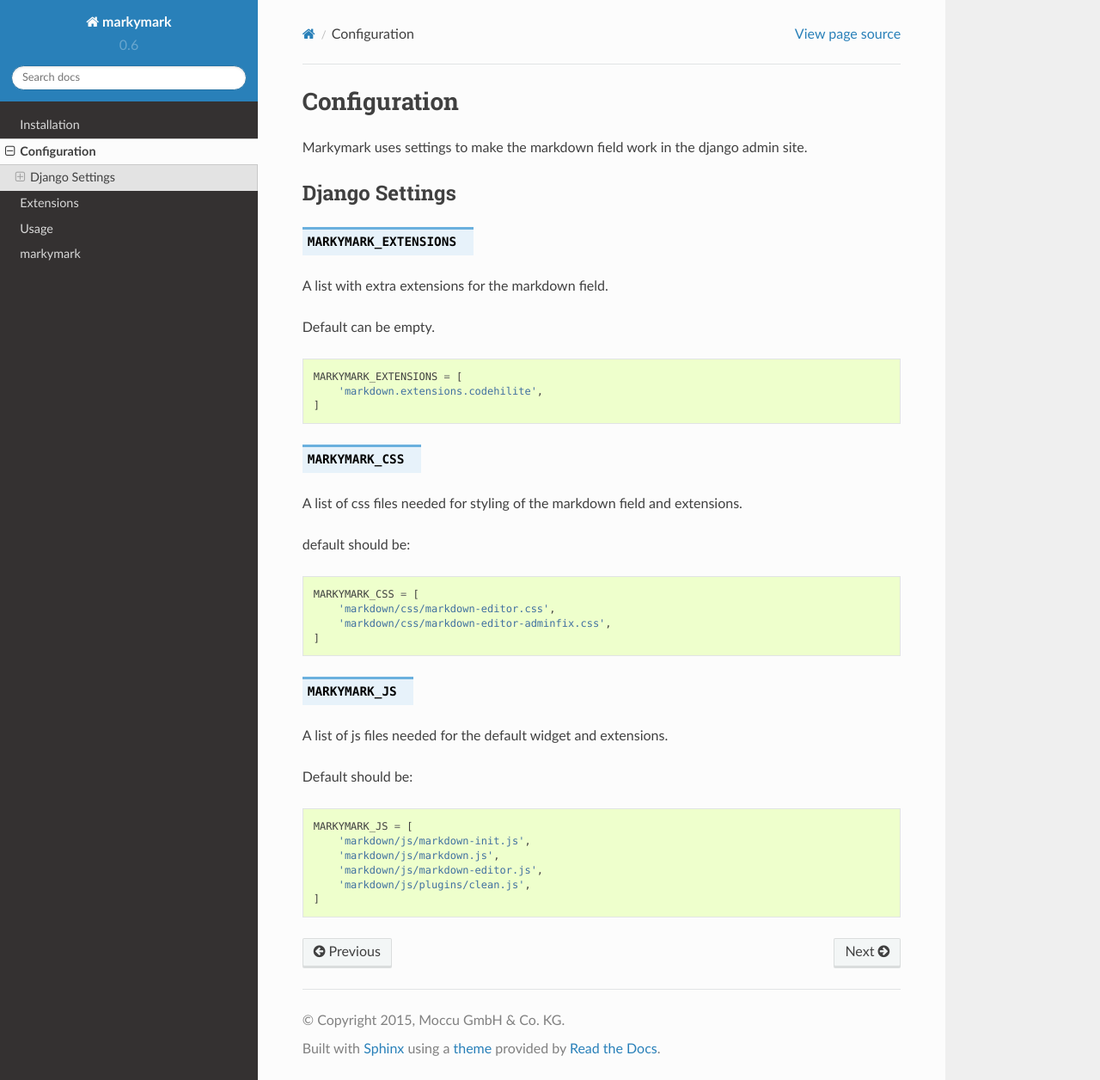
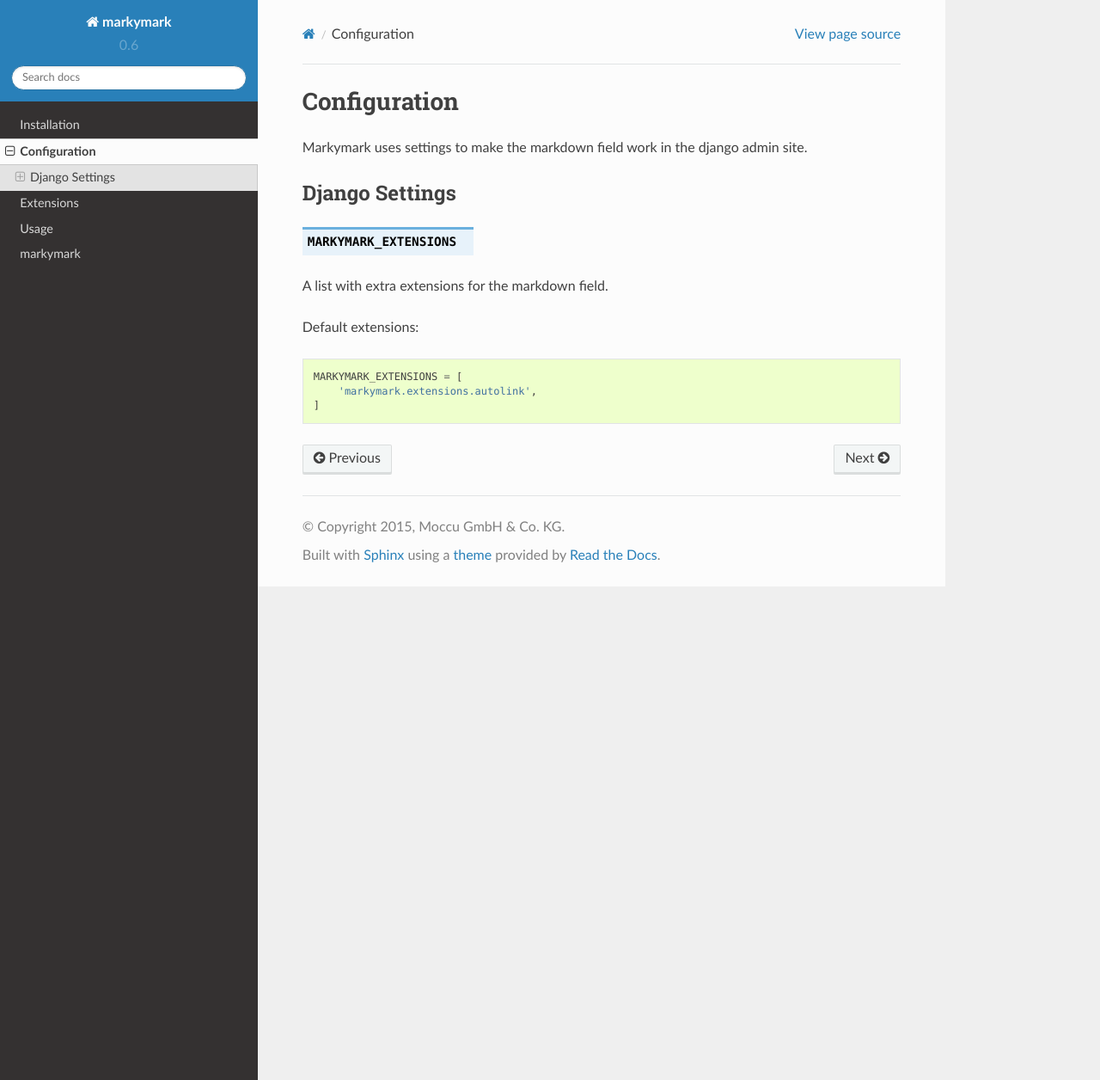
Before and after one commit to stephrdev/django-markymark, a Sphinx documentation site: the page built from docs/source/configuration.rst, in a window 1280 px wide and 1256 px high. Shown: the whole window at 86% size. Built offline with Sphinx 7.4.7 and the Read the Docs theme 2.0.0, drawn with Linux system fonts in a browser that asks for light colours.

Commit message:
Update documentation for recent changes.

```diff
--- a/docs/source/configuration.rst
+++ b/docs/source/configuration.rst
@@ -11,40 +11,10 @@
 
 A list with extra extensions for the markdown field.
 
-Default can be empty.
+Default extensions:
 
 .. code-block:: python
 
     MARKYMARK_EXTENSIONS = [
-        'markdown.extensions.codehilite',
+        'markymark.extensions.autolink',
     ]
-
-
-.. py:data:: MARKYMARK_CSS
-
-A list of css files needed for styling of the markdown field and extensions.
-
-default should be:
-
-.. code-block:: python
-
-    MARKYMARK_CSS = [
-        'markdown/css/markdown-editor.css',
-        'markdown/css/markdown-editor-adminfix.css',
-    ]
-
-
-.. py:data:: MARKYMARK_JS
-
-A list of js files needed for the default widget and extensions.
-
-Default should be:
-
-.. code-block:: python
-
-    MARKYMARK_JS = [
-        'markdown/js/markdown-init.js',
-        'markdown/js/markdown.js',
-        'markdown/js/markdown-editor.js',
-        'markdown/js/plugins/clean.js',
-    ]
```
Also changed, not shown: docs/source/extensions.rst (+0 -15 lines).
